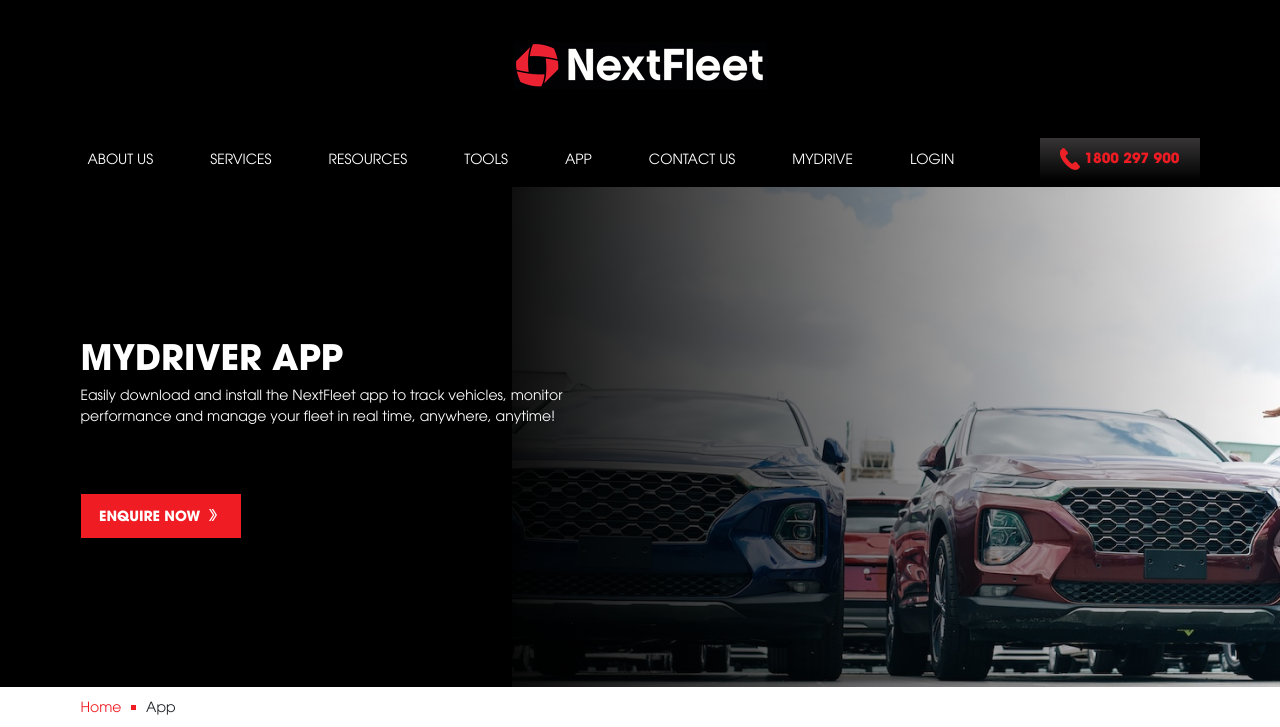
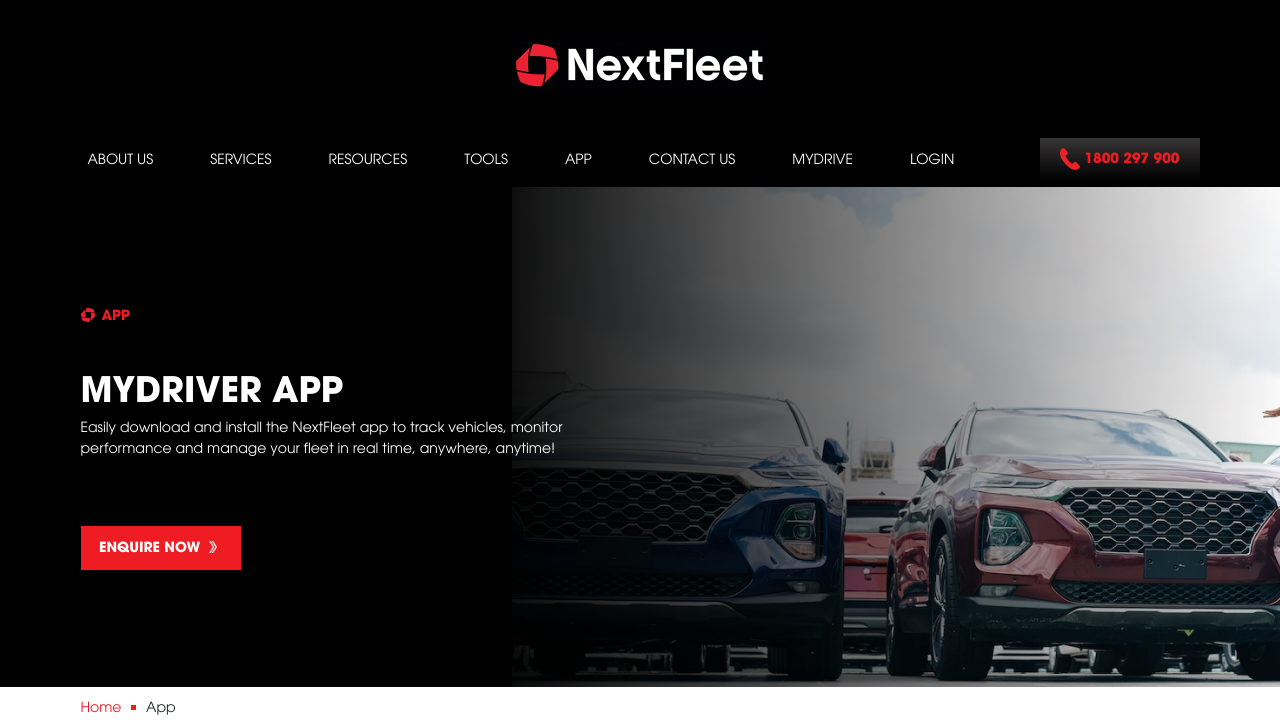
Before and after one commit to webdevi121/nextfleet, a PHP site: page /app.html in a window 1280 px wide. Shown: the top 727 px of the page. Run offline with PHP 8.4, Linux system fonts and the light colour scheme.

Commit message:
app page

```diff
--- a/app.html
+++ b/app.html
@@ -80,6 +80,12 @@
       <div class="container position-relative z-3">
         <div class="row">
           <div class="col-sm-6 d-flex flex-column gap-5">
+            <div
+              class="text-uppercase fw-bold text-primary d-flex align-items-center gap-2"
+            >
+              <img src="images/iconNf.png" alt="icon" width="14" />
+              <span>App</span>
+            </div>
             <div>
               <h1 class="text-uppercase">MyDriver App</h1>
               <p>Easily download and install the NextFleet app to track vehicles, monitor performance and manage your fleet in real time, anywhere, anytime! </p>
--- a/php/app.php
+++ b/php/app.php
@@ -24,6 +24,12 @@
       <div class="container position-relative z-3">
         <div class="row">
           <div class="col-sm-6 d-flex flex-column gap-5">
+            <div
+              class="text-uppercase fw-bold text-primary d-flex align-items-center gap-2"
+            >
+              <img src="images/iconNf.png" alt="icon" width="14" />
+              <span>App</span>
+            </div>
             <div>
               <h1 class="text-uppercase">MyDriver App</h1>
               <p>Easily download and install the NextFleet app to track vehicles, monitor performance and manage your fleet in real time, anywhere, anytime! </p>
```
